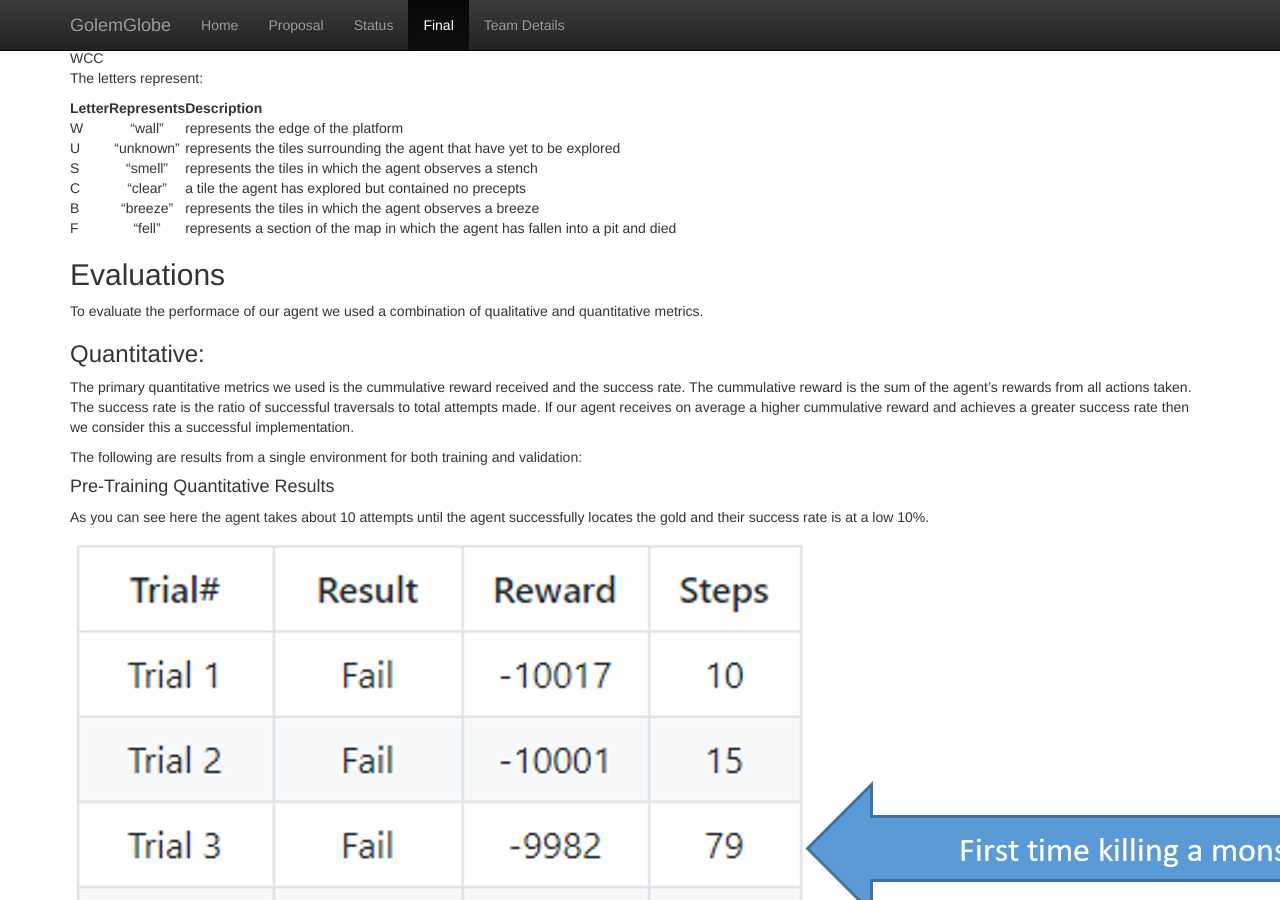
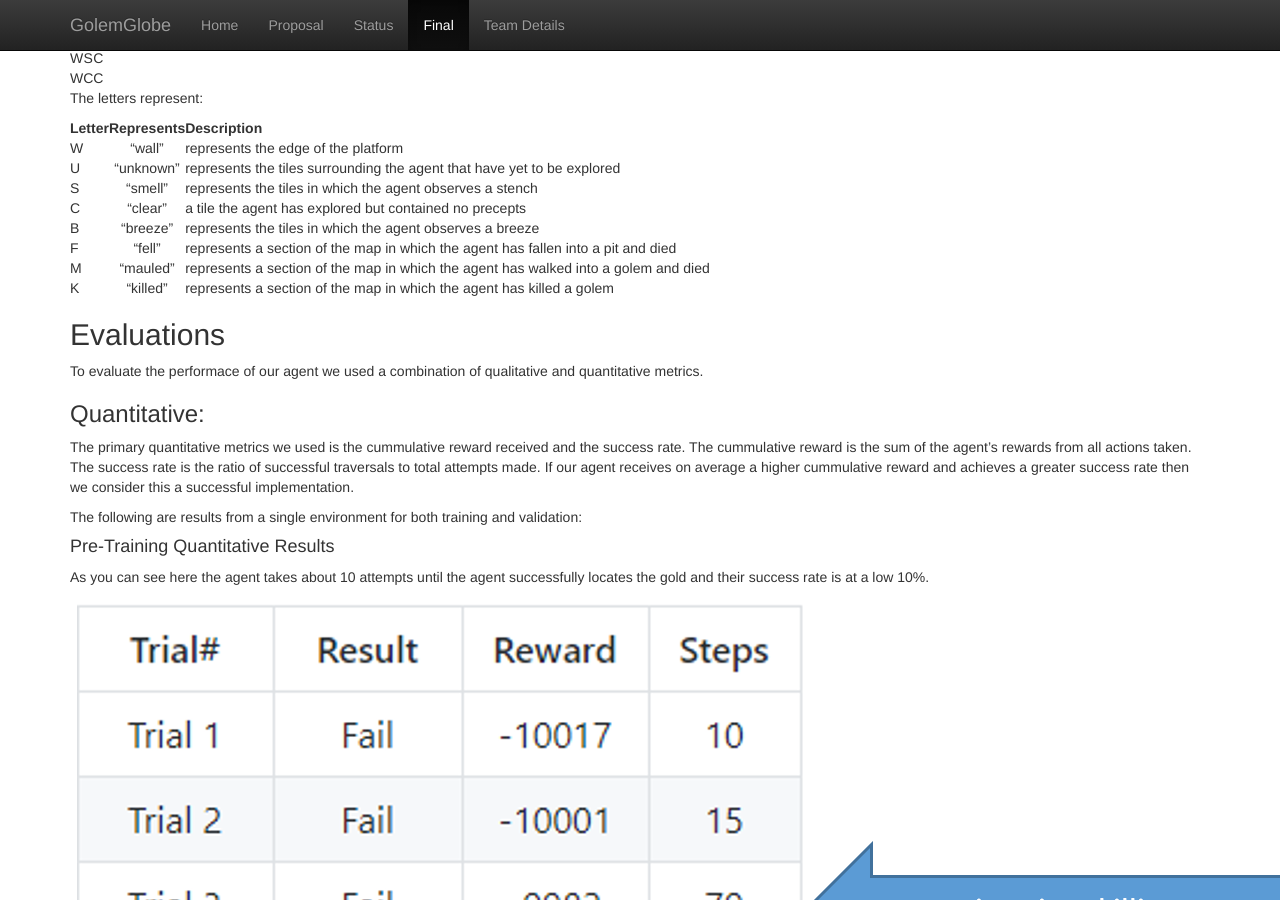
Before and after one commit to SalehO/GolumGlobe, a Jekyll site: the page built from docs/final.md, in a window 1280 px wide and 900 px high, scrolled down 2745 px. Built offline with Jekyll 4.4.1, drawn with Linux system fonts in a browser that asks for light colours.

Commit message:
Update final.md

```diff
--- a/docs/final.md
+++ b/docs/final.md
@@ -62,6 +62,7 @@
 
 This string can be read as the following 3x3 grid:
 
+|  |  |  |
 | :--- | :---: | :--- |
 | W | U | U |
 | W | S | C |
@@ -77,6 +78,8 @@
 | C | "clear" | a tile the agent has explored but contained no precepts |
 | B | "breeze" | represents the tiles in which the agent observes a breeze |
 | F | "fell" | represents a section of the map in which the agent has fallen into a pit and died |
+| M | "mauled" | represents a section of the map in which the agent has walked into a golem and died |
+| K | "killed" | represents a section of the map in which the agent has killed a golem |
 
 
 ## Evaluations
```
